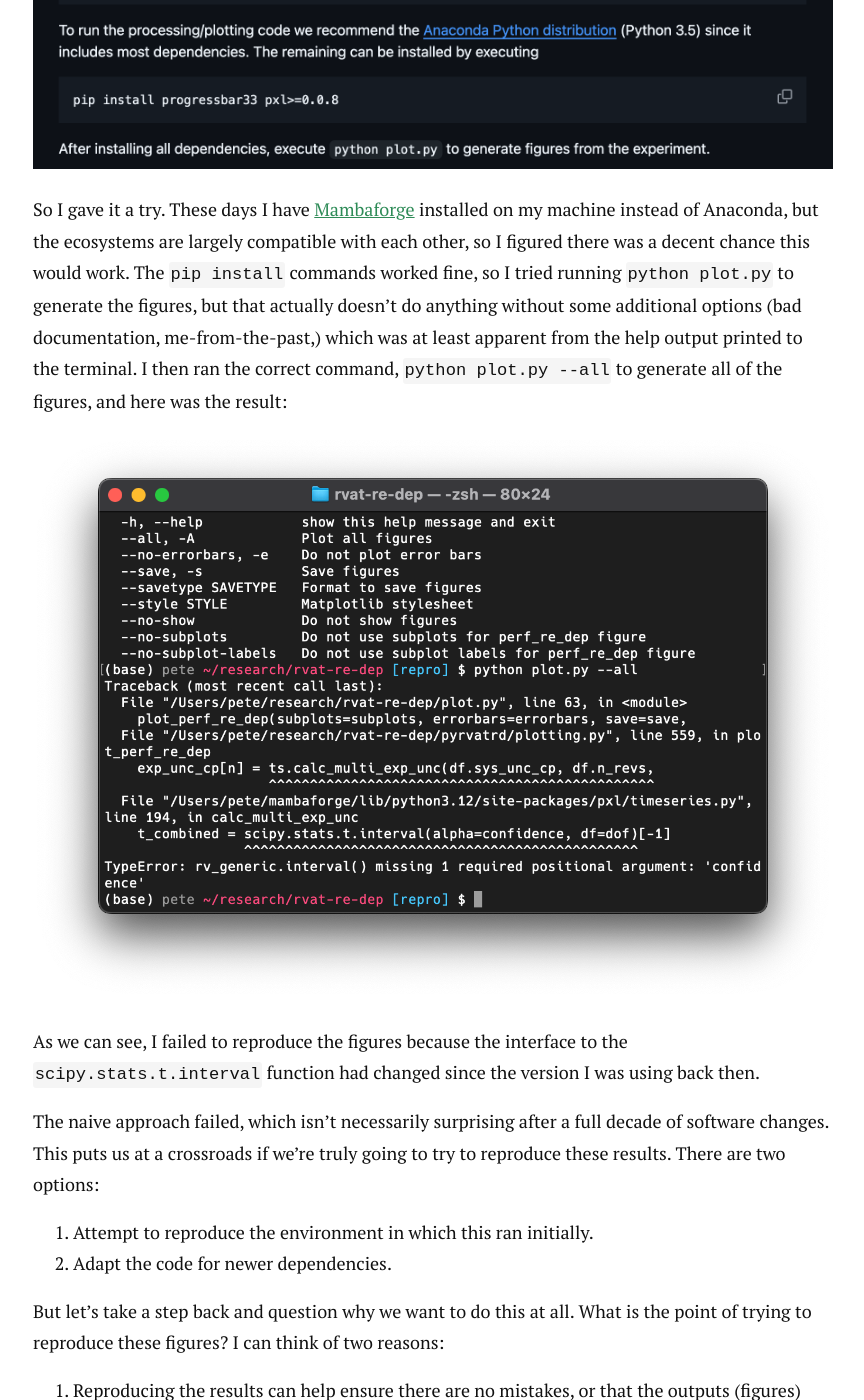
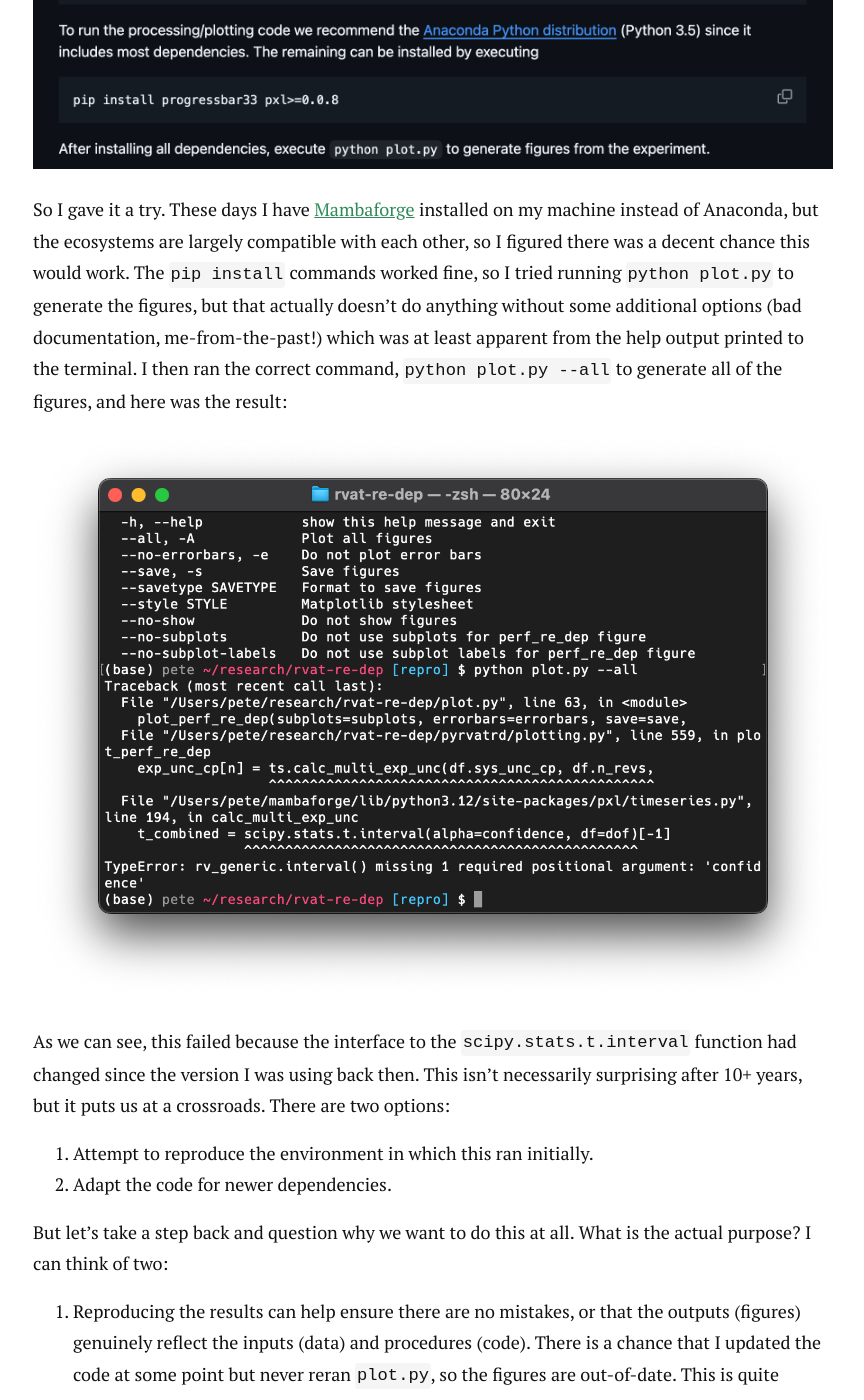
Before and after one commit to petebachant/petebachant.github.io, a Jekyll site: the page built from _posts/2024-12-03-failed-to-repro.markdown, in a window 1280 px wide and 1400 px high, scrolled down 1048 px. Shown: the whole window, without its empty margins (207-1071 px from the left). Built offline with Jekyll 4.4.1, drawn with Linux system fonts in a browser that asks for light colours; nearby versions of some CDN libraries; comment, search, counter and statistics services are not loaded.

Commit message:
Streamline

```diff
--- a/_posts/2024-12-03-failed-to-repro.markdown
+++ b/_posts/2024-12-03-failed-to-repro.markdown
@@ -32,7 +32,7 @@ The `pip install` commands worked fine,
 so I tried running `python plot.py` to generate the figures,
 but that actually
 doesn't do anything without some additional options
-(bad documentation, me-from-the-past,)
+(bad documentation, me-from-the-past!)
 which was at least apparent from the help output printed to the terminal.
 I then ran the correct command,
 `python plot.py --all` to generate all of the figures,
@@ -41,22 +41,19 @@ and here was the result:
 ![The initial plot all call.](/images/repro-fail/plot-all-initial.png)
 
 As we can see,
-I failed to reproduce the figures because
+this failed because
 the interface to the `scipy.stats.t.interval` function had changed since the
 version I was using back then.
-
-The naive approach failed, which isn't necessarily surprising after
-a full decade of software changes.
-This puts us at a crossroads if we're truly going to try to reproduce
-these results.
+This isn't necessarily surprising after 10+ years,
+but it puts us at a crossroads.
 There are two options:
 
 1. Attempt to reproduce the environment in which this ran initially.
 1. Adapt the code for newer dependencies.
 
 But let's take a step back and question why we want to do this at all.
-What is the point of trying to reproduce these figures?
-I can think of two reasons:
+What is the actual purpose?
+I can think of two:
 
 1. Reproducing the results can help ensure there are no mistakes,
    or that the outputs (figures) genuinely reflect the inputs (data)
```
